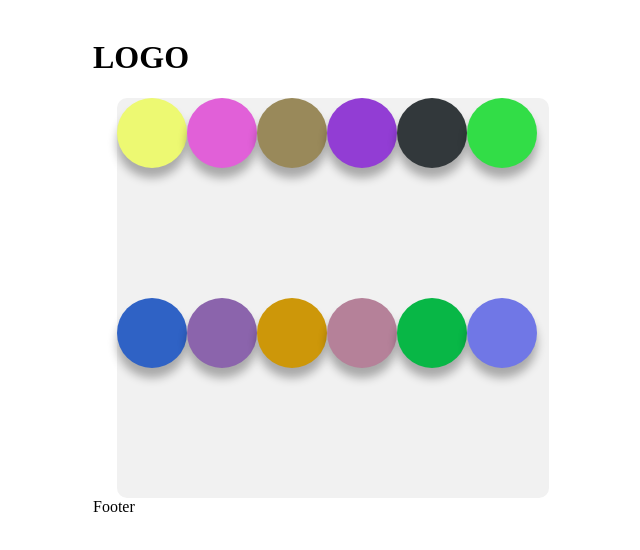
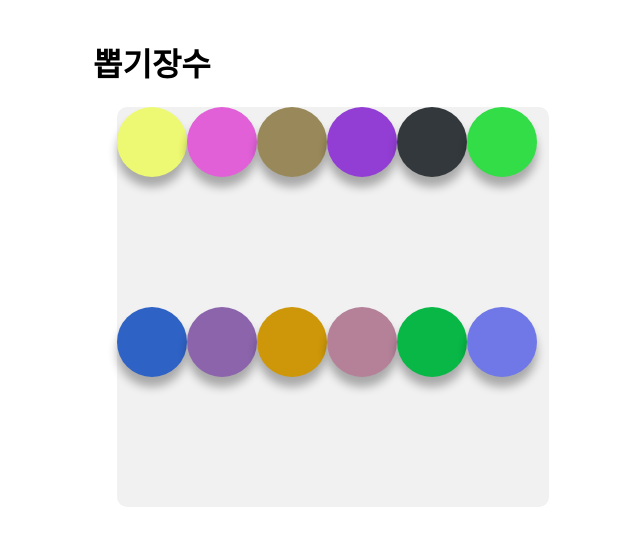
Before and after one commit to zzoopro/lottery, a React (Create React App) app: page / in a window 1280 px wide. Shown: the top 550 px of the page, without its empty margins (307-947 px from the left). Built offline with nearby package versions, Linux system fonts and the light colour scheme; the HTML template or start-up script is replaced by a standard one.

Commit message:
드래그 막기

```diff
--- a/src/pages/Home.tsx
+++ b/src/pages/Home.tsx
@@ -36,7 +36,8 @@ const Home = () => {
 
   return (
     <Layout>
-      <Header />
+      {/* <Header /> */}
+      <h1>뽑기장수</h1>
       <Machine ref={machineRef}>
         {items.map((item, i) => (
           <Item
@@ -49,7 +50,7 @@ const Home = () => {
           ></Item>
         ))}
       </Machine>
-      <Footer />
+      {/* <Footer /> */}
     </Layout>
   );
 };
```
